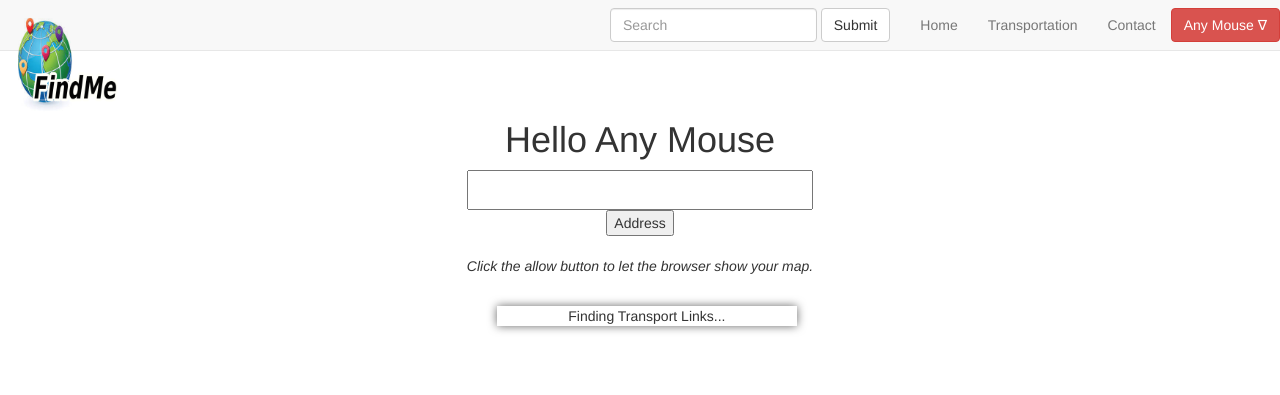
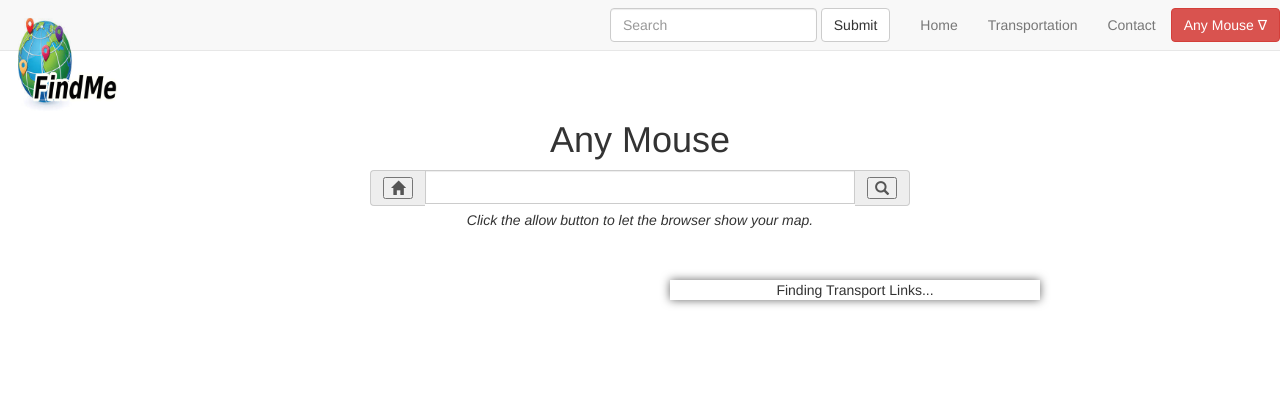
Before and after one commit to stellasstar/tfgm, a Django app: template findme/transport/templates/transport/transport.html in a window 1280 px wide. Shown: the top 395 px of the page. Run offline with Django 3.2, Linux system fonts and the light colour scheme; the template is opened without the code that fills it, so the values that code supplies are empty; parts of the project's set-up code (start-up, migrations or seed data) failed here and were passed over; some libraries are stand-ins or nearby versions.

Commit message:
fixed all known bugs to date 09052016

```diff
--- a/findme/transport/models.py
+++ b/findme/transport/models.py
@@ -65,7 +65,7 @@ class Position(gis_models.Model):
 
 # This is an auto-generated Django model module created by ogrinspect.
 # python manage.py ogrinspect findme/static/data/waypoints-new-zealand.gpx \
-# Waypoint --srid=4326 --mapping --multi
+# Waypoint --srid=3857 --mapping --multi
 
 class Waypoint(gis_models.Model):
     osm_id = gis_models.FloatField(null=True, blank=True)
@@ -88,7 +88,8 @@ class Waypoint(gis_models.Model):
     covered = gis_models.CharField(max_length=254, null=True, blank=True)
     area = gis_models.CharField(max_length=254, null=True, blank=True)
     z_order = gis_models.FloatField(null=True, blank=True)
-    geom = gis_models.MultiPointField(blank=True, null=True, srid=3857)
+    geom = gis_models.MultiPointField(blank=True, null=True,
+                                      srid=settings.WEB_MERCATOR_STANDARD)
     indicator = gis_models.CharField(max_length=254, null=True, blank=True)
 
     objects = gis_models.GeoManager()
--- a/findme/transport/static/css/maps.css
+++ b/findme/transport/static/css/maps.css
@@ -1,6 +1,5 @@
 #map_canvas {
         height: 400px;
-        width: 600px;
         margin-top: 30px;
         margin-right: 30px;
         margin-bottom: 30px;
@@ -20,15 +19,27 @@
         box-shadow: 0 0 10px 0 rgba(0, 0, 0, 0.6);
 }
 
-#search_address {
-        width:100%;
-        max-width:500px;
-        height:40px;
+.stylish-input-group .input-group-addon{
+    border:0;
+    height:40px;
+    background: white !important;
+}
+.stylish-input-group #search_address{
+    border:0;
+    background:transparent;
+}
+.stylish-input-group #home_address{
+    border:0;
+    background:transparent;
+    width:0px;
+    height:40px;
+}
+.stylish-input-group button{
+    border:0;
+    background:transparent;
 }
 
-#waypoints {
-        width:100%;
-        max-width: 300px;
+.waypoints {
         max-height: 400px;
         margin-top: 30px;
         margin-right: 30px;
--- a/findme/transport/static/js/maps.js
+++ b/findme/transport/static/js/maps.js
@@ -156,20 +156,26 @@ function printTransport() {
             var usr_pos = new google.maps.LatLng(usr_lat, usr_lng);
             var pos = new google.maps.LatLng(lat, lng);
             var distance = google.maps.geometry.spherical.computeDistanceBetween(pos, usr_pos);
-            var content = '<div class="expandContent">' +
-                          '<a href="#" class="glyphicon glyphicon-triangle-right"></a>' +
-                            (i+1) + "&nbsp;&nbsp;" +
-                            name + "&nbsp;&nbsp;" +
-                            distance.toFixed(1) +"&nbsp;m&nbsp;&nbsp;" +
-                            '</div>';
-            var show = '<div class="showMe">' +
-                            "latitude: &nbsp;&nbsp;" + lat.toFixed(6) + "\n" +
-                            "longitude: &nbsp;&nbsp;" +lng.toFixed(6) + "\n" +
-                            "Comments" +
-                            '</div>';
+
+            var content = $("<div>");
+            content.addClass("expandContent");
+            var a = $('<a href="#">');
+            a.addClass("glyphicon glyphicon-triangle-right");
+            content.append(a);
+            content.append((i+1) + "&nbsp;&nbsp;");
+            content.append(name + "&nbsp;&nbsp;");
+            content.append(distance.toFixed(1) +"&nbsp;m&nbsp;&nbsp;");
+            //alert($(content).html());
+
+            var show = $("<div>");
+            show.addClass('showMe');
+            show.append("latitude: &nbsp;&nbsp;" + lat.toFixed(6) + "\n");
+            show.append("longitude: &nbsp;&nbsp;" +lng.toFixed(6) + "\n");
+            show.append("Comments");
             ways.append(content);
             ways.append(show);
         }
+        // jquery to create peek a boo code, where showMe hides when not needed
         $('.expandContent').click(function() {
             $(this).next('.showMe').slideToggle('slow');
         });
--- a/findme/transport/templates/transport/transport.html
+++ b/findme/transport/templates/transport/transport.html
@@ -18,49 +18,67 @@
 
         {% if user.is_authenticated %}
 
-        <table align="center" border="0" cellpadding="5" cellspacing="5">
-        <tr><td colspan="2" align="center"><h1>Hello {{user.get_full_name}}</h1></td></tr>
-        <tr><td colspan="2" align="center">
+        <div class="container" align="center">
+        <div class="row">
+
+        <div class="col-xs-12"><h1>Hello {{user.get_full_name}}</h1></div>
 
         {% else %}
-        <table align="center" border="0" cellpadding="5" cellspacing="5">
-        <tr><td colspan="2" align="center"><h1>Hello Any Mouse</h1></td></tr>
-        <tr><td colspan="2" align="center">
+
+        <div class="container" align="center">
+        <div class="row">
+
+        <div class="col-xs-12"><h1>Any Mouse</h1></div>
 
         {% endif %}
 
+        <div class="col-xs-12">
+
         <form method="get" action="">
-                <input type="text" name="search_address" id="search_address"
-                       value=""/>
-                <input type="submit" name="submit" value="Address" />
+          <div class="col-lg-offset-3 col-lg-6">
+            <div class="input-group">
+                <span class="input-group-addon">
+                    <button type="submit">
+                        <span class="glyphicon glyphicon-home"></span>
+                    </button>
+                </span>
+              <input type="text" class="form-control" name="search_address"
+                     id="search_address" value=""/>
+                <span class="input-group-addon">
+                    <button type="submit">
+                    <span class="glyphicon glyphicon-search"></span>
+                    </button>
+                </span>
+             </div>
+          </div>
         </form>
-            </td></tr>
-            <tr><td colspan="2" align="center">
+        <br> <br>
             {% if messages %}
-        <div class="text-danger"><b>
+            <div class="text-danger" ><b>
                 {% for message in messages %}
-                    <p>{{ message }}</p>
+                        <p align="center">{{ message }}</p>
                 {% endfor %}
+            {% endif %}
             </b></div>
-     {% endif %}
-            </td></tr>
-            <tr><td colspan="2">&nbsp;</td></tr>
-            <tr><td colspan="2" align="center" id="wrapper"><i>
+        </div>
+        <div class="col-xs-12">
+          <i>
               Click the allow button to let the browser show your map.
-            </i></td></tr>
-             <tr>
-                <td>
-                <div id={{map}}></div>
-                </td>
-                <td><table cellpadding="4" id="waypoints">
-                <tr><td>
+          </i>
+          <div>&nbsp;</div>
+        </div>
+        <div class="col-xs-12" align="center">
+            <div class="col-xs-6" id={{map}}></div>
+            <div class="col-xs-4 waypoints">
                 <div class="wp_header" align="center">Finding Transport Links...</div>
-                <div class="wpitems"></div>
-
-             </td></tr></table></td>
-             </tr>
-             <tr><td colspan="2">&nbsp;</td></tr>
-             <tr><td colspan="2">&nbsp;</td></tr>
-        </table>
-{{waypoints}}
+                <div class="wpitems" align="left"></div>
+            </div>
+        </div>
+        <div>&nbsp;</div>
+        <div>&nbsp;</div>
+        <div class="col-xs-12">
+        <!-- {{waypoints}} -->
+        </div>
+  </div> <!-- row -->
+</div> <!-- container -->
 {% endblock %}
```
Also changed, not shown: findme/findme/management/commands/importTfgmCSV.py (+8 -5 lines), findme/findme/settings.py (+13 -0 lines), findme/gatekeeper/templates/profiles/profile_update.html (+22 -30 lines), findme/gatekeeper/templates/profiles/profile_view.html (+23 -29 lines), findme/gatekeeper/views.py (+4 -3 lines), findme/transport/mapUtils.py (+5 -6 lines), findme/transport/views.py (+58 -51 lines). Lines whose indentation alone changed are shown as unchanged.
